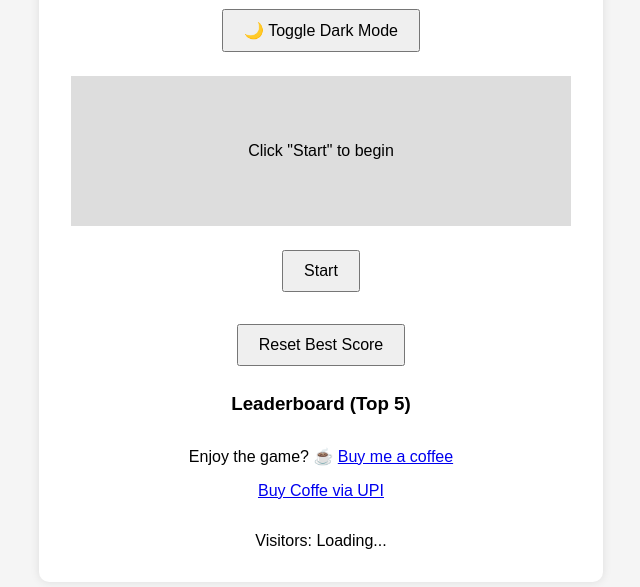
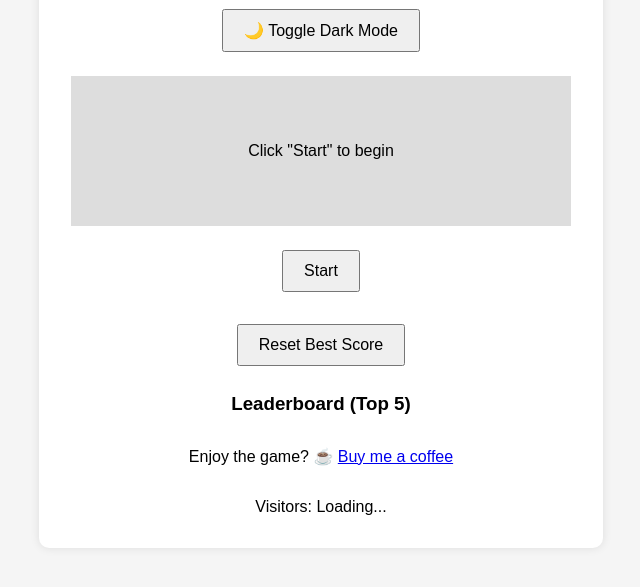
Before and after one commit to Supreeths90/Blinktap, a plain HTML site: page index.html in a window 1280 px wide. Shown: the part 313-900 px from the top of the page, without its empty margins (319-959 px from the left). Drawn offline with Linux system fonts and the light colour scheme; no server answers.

Commit message:
Update index.html

```diff
--- a/index.html
+++ b/index.html
@@ -24,7 +24,7 @@
     <ol id="leaderboard"></ol>
 
     <div id="donate">
-      <p>Enjoy the game? ☕ <a href="https://buymeacoffee.com/blinktap" target="_blank">Buy me a coffee</a></p><a href="upi://pay?pa=supreeth9599@ybl&pn=Supreeth&cu=INR" target="_blank"> Buy Coffe via UPI</a></p>
+      <p>Enjoy the game? ☕ <a href="https://buymeacoffee.com/blinktap" target="_blank">Buy me a coffee</a></p>
     </div>
     <div id="visitor-counter">Visitors: Loading...</div>
   </div>
```
